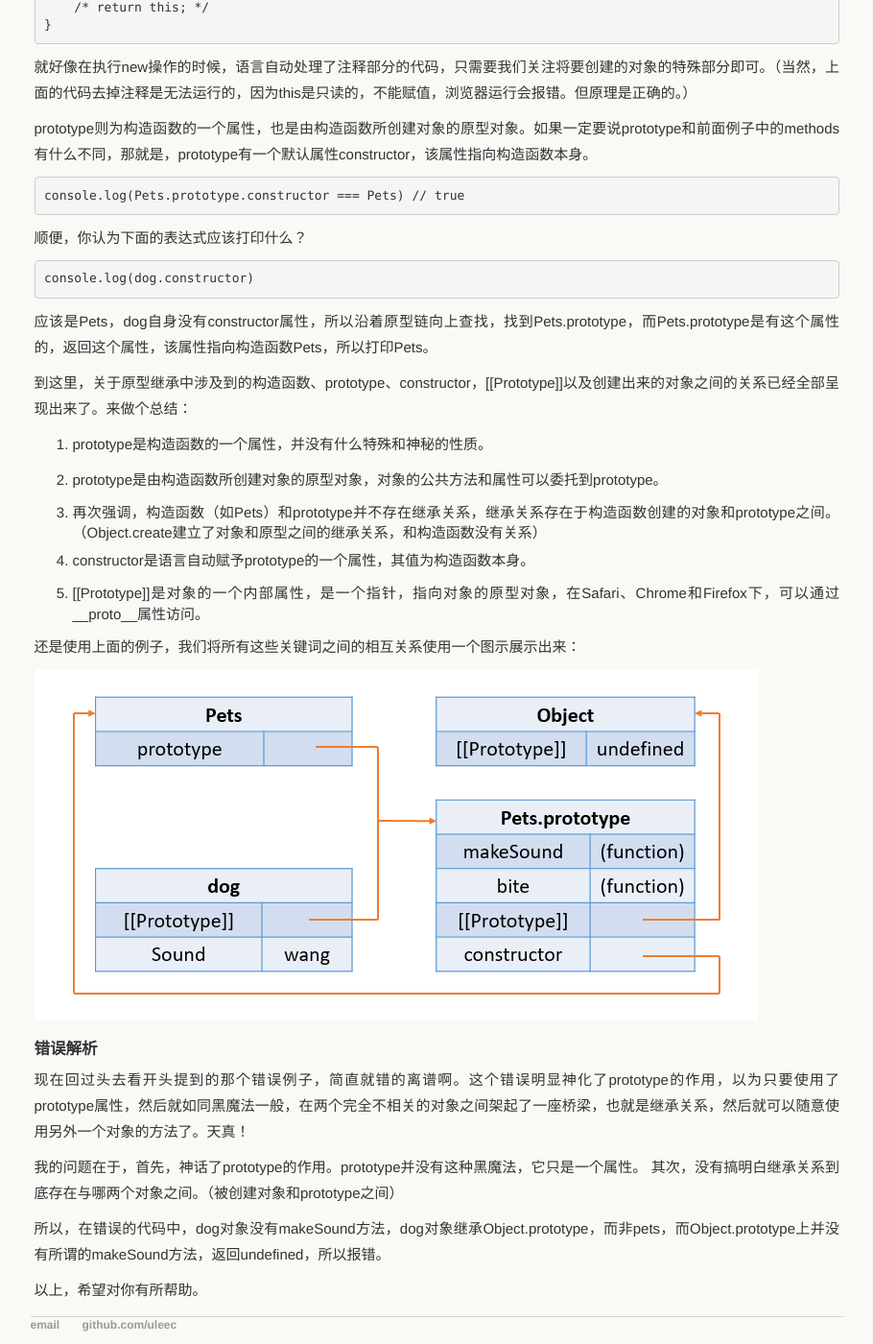
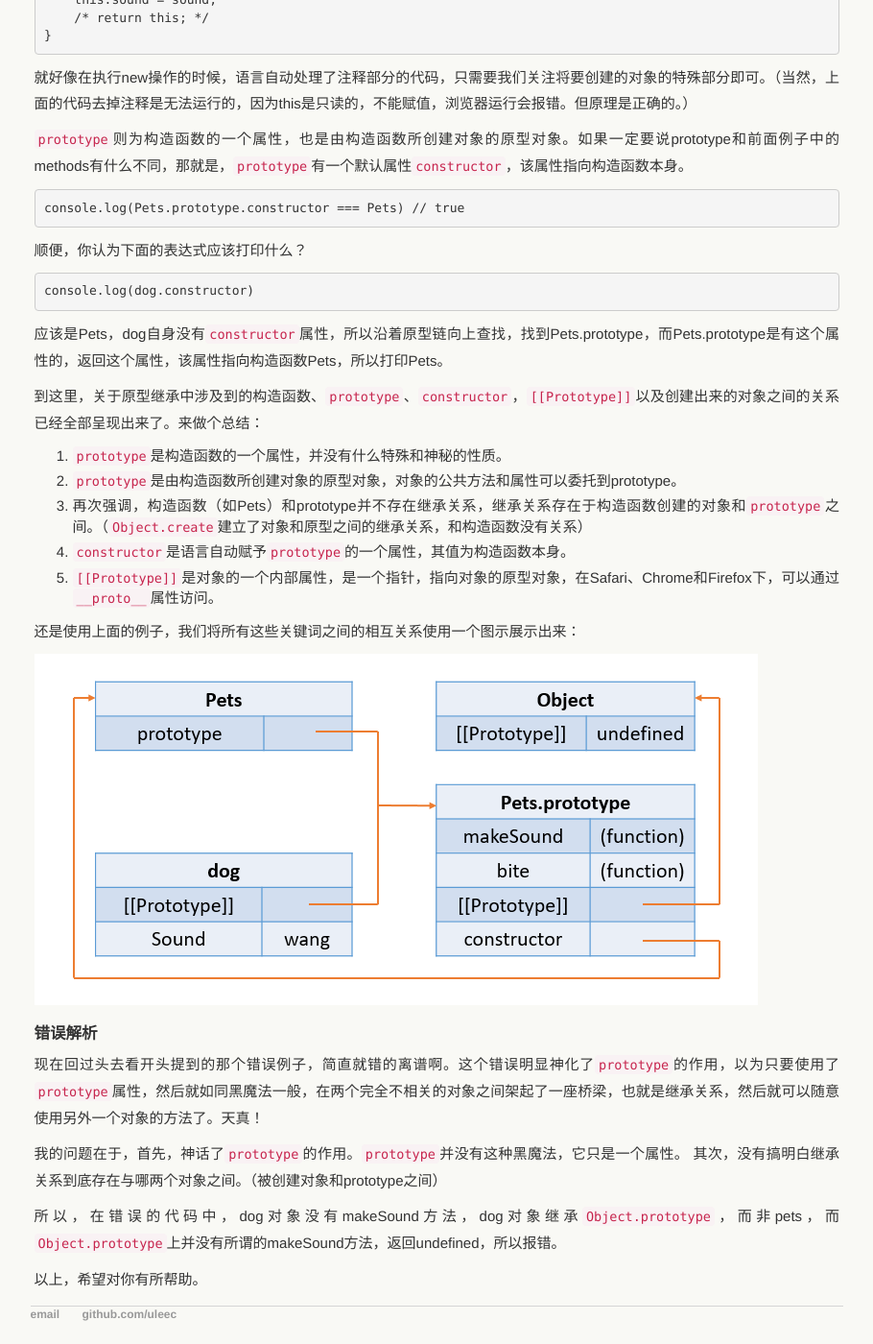
Before and after one commit to lcNewbee/uleec.github.io, a Jekyll site: the page built from _posts/2017-09-19-understand-prototypal-inheritance.md, in a window 1280 px wide and 1400 px high, scrolled down 3688 px. Shown: the whole window at 96% size, without its empty margins (136-1046 px from the left). Built offline with Jekyll 4.4.1, drawn with Linux system fonts in a browser that asks for light colours; some of the changed text lies outside the part shown.

```diff
--- a/_posts/2017-09-19-understand-prototypal-inheritance.md
+++ b/_posts/2017-09-19-understand-prototypal-inheritance.md
@@ -76,7 +76,7 @@ date: 2017-09-19
 
 ### 继续优化：继承而不是复制
 
-上面的代码，每次调用工厂函数生成的新对象，都有一份对Pets.methods中方法的完全复制。这种创建对象的方式是低效的，既然Pets.methods中的方法是所有由工厂函数创建的对象都拥有的，我们其实并不希望每个对象都保留一份复制，而是希望通过某种方式，让所有的对象共享方法，所以就有了继承的概念。在JS中，Object.create函数可以实现继承的目的，我们将代码改写如下：
+上面的代码，每次调用工厂函数生成的新对象，都有一份对Pets.methods中方法的完全复制。这种创建对象的方式是低效的，既然Pets.methods中的方法是所有由工厂函数创建的对象都拥有的，我们其实并不希望每个对象都保留一份复制，而是希望通过某种方式，让所有的对象共享方法，所以就有了继承的概念。在JS中，`Object.create`函数可以实现继承的目的，我们将代码改写如下：
 
     var Pets = function(sound) {
         var obj = Object.create(Pets.methods);
@@ -123,7 +124,7 @@ Object.create构建了一个继承关系，即obj继承了Pets.methods的方法
     dog.makeSound(); // wang
     dog.bite(); // bite
 
-我们把作为原型对象的Pets.methods换了一个名称，叫做Pets.prototype。是不是觉得哪里不对？怎么能这么随意的替换呢？prototype可是JS语言中很特殊的一个属性，有着某种很特别的功能，怎么可能和这里的methods一样呢？没错，这么替换，而不是一开始就使用prototype，就是想说明，其实，prototype属性并没有什么神秘的地方，它的作用和这里的methods几乎是一样的。
+我们把作为原型对象的Pets.methods换了一个名称，叫做`Pets.prototype`。是不是觉得哪里不对？怎么能这么随意的替换呢？`prototype`可是JS语言中很特殊的一个属性，有着某种很特别的功能，怎么可能和这里的methods一样呢？没错，这么替换，而不是一开始就使用`prototype`，就是想说明，其实，`prototype`属性并没有什么神秘的地方，它的作用和这里的methods几乎是一样的。
 
 ### 庐山真面目：构造函数
 
@@ -147,17 +148,17 @@ Object.create构建了一个继承关系，即obj继承了Pets.methods的方法
     cat.makeSound(); // miao
     cat.bite(); // bite
 
-构造函数的new操作，自动处理了继承和返回操作。可以这么理解new的主要作用：
+构造函数的`new`操作，自动处理了继承和返回操作。可以这么理解`new`的主要作用：
 
     var Pets = function(sound) {
-        /* this = Object.create(Pets.methods); */
+        /* this = Object.create(Pets.prototype); */
         this.sound = sound;
         /* return this; */
     }
 
 就好像在执行new操作的时候，语言自动处理了注释部分的代码，只需要我们关注将要创建的对象的特殊部分即可。（当然，上面的代码去掉注释是无法运行的，因为this是只读的，不能赋值，浏览器运行会报错。但原理是正确的。）
 
-prototype则为构造函数的一个属性，也是由构造函数所创建对象的原型对象。如果一定要说prototype和前面例子中的methods有什么不同，那就是，prototype有一个默认属性constructor，该属性指向构造函数本身。
+`prototype`则为构造函数的一个属性，也是由构造函数所创建对象的原型对象。如果一定要说prototype和前面例子中的methods有什么不同，那就是，`prototype`有一个默认属性`constructor`，该属性指向构造函数本身。
 
     console.log(Pets.prototype.constructor === Pets) // true
 
@@ -165,19 +166,15 @@ prototype则为构造函数的一个属性，也是由构造函数所创建对
 
     console.log(dog.constructor)
 
-应该是Pets，dog自身没有constructor属性，所以沿着原型链向上查找，找到Pets.prototype，而Pets.prototype是有这个属性的，返回这个属性，该属性指向构造函数Pets，所以打印Pets。
+应该是Pets，dog自身没有`constructor`属性，所以沿着原型链向上查找，找到Pets.prototype，而Pets.prototype是有这个属性的，返回这个属性，该属性指向构造函数Pets，所以打印Pets。
 
-到这里，关于原型继承中涉及到的构造函数、prototype、constructor，[[Prototype]]以及创建出来的对象之间的关系已经全部呈现出来了。来做个总结：
+到这里，关于原型继承中涉及到的构造函数、`prototype`、`constructor`，`[[Prototype]]`以及创建出来的对象之间的关系已经全部呈现出来了。来做个总结：
 
-
-1. prototype是构造函数的一个属性，并没有什么特殊和神秘的性质。
-
-2. prototype是由构造函数所创建对象的原型对象，对象的公共方法和属性可以委托到prototype。
-
-3. 再次强调，构造函数（如Pets）和prototype并不存在继承关系，继承关系存在于构造函数创建的对象和prototype之间。（Object.create建立了对象和原型之间的继承关系，和构造函数没有关系）
-4. constructor是语言自动赋予prototype的一个属性，其值为构造函数本身。
-
-5. [[Prototype]]是对象的一个内部属性，是一个指针，指向对象的原型对象，在Safari、Chrome和Firefox下，可以通过__proto__属性访问。
+1. `prototype`是构造函数的一个属性，并没有什么特殊和神秘的性质。
+2. `prototype`是由构造函数所创建对象的原型对象，对象的公共方法和属性可以委托到prototype。
+3. 再次强调，构造函数（如Pets）和prototype并不存在继承关系，继承关系存在于构造函数创建的对象和`prototype`之间。（``Object.create``建立了对象和原型之间的继承关系，和构造函数没有关系）
+4. `constructor`是语言自动赋予`prototype`的一个属性，其值为构造函数本身。
+5. `[[Prototype]]`是对象的一个内部属性，是一个指针，指向对象的原型对象，在Safari、Chrome和Firefox下，可以通过`__proto__`属性访问。
 
 还是使用上面的例子，我们将所有这些关键词之间的相互关系使用一个图示展示出来：
 
@@ -185,11 +182,11 @@ prototype则为构造函数的一个属性，也是由构造函数所创建对
 
 ### 错误解析
 
-现在回过头去看开头提到的那个错误例子，简直就错的离谱啊。这个错误明显神化了prototype的作用，以为只要使用了prototype属性，然后就如同黑魔法一般，在两个完全不相关的对象之间架起了一座桥梁，也就是继承关系，然后就可以随意使用另外一个对象的方法了。天真！
+现在回过头去看开头提到的那个错误例子，简直就错的离谱啊。这个错误明显神化了`prototype`的作用，以为只要使用了`prototype`属性，然后就如同黑魔法一般，在两个完全不相关的对象之间架起了一座桥梁，也就是继承关系，然后就可以随意使用另外一个对象的方法了。天真！
 
-我的问题在于，首先，神话了prototype的作用。prototype并没有这种黑魔法，它只是一个属性。
+我的问题在于，首先，神话了`prototype`的作用。`prototype`并没有这种黑魔法，它只是一个属性。
 其次，没有搞明白继承关系到底存在与哪两个对象之间。（被创建对象和prototype之间）
 
-所以，在错误的代码中，dog对象没有makeSound方法，dog对象继承Object.prototype，而非pets，而Object.prototype上并没有所谓的makeSound方法，返回undefined，所以报错。
+所以，在错误的代码中，dog对象没有makeSound方法，dog对象继承`Object.prototype`，而非pets，而`Object.prototype`上并没有所谓的makeSound方法，返回undefined，所以报错。
 
 以上，希望对你有所帮助。
```
Also changed, not shown: other parts of _posts/2017-09-19-understand-prototypal-inheritance.md (+6 -5 lines), _posts/2017-09-12-application-summarize-of-function-apply.md (+140 -113 lines), _posts/2017-10-12-four-ways-to-clear-float.md (+22 -20 lines), _posts/2017-10-23-distinguish-equal-and-identical.md (added, +174 -0 lines).
